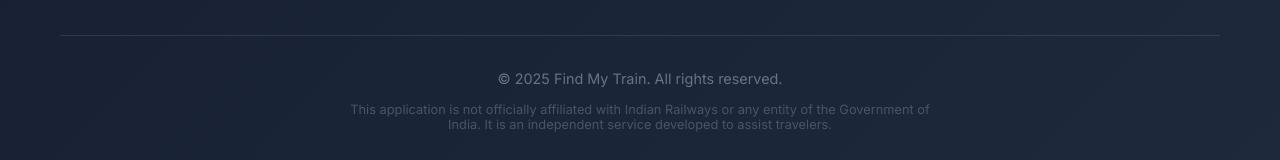
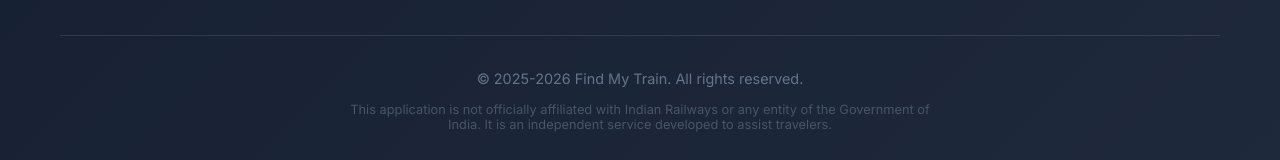
Before and after one commit to Deepak-at-Cognition/Find-My-Train, a React app: page / in a window 1280 px wide. Shown: the part 2052-2212 px from the top of the page. Built offline with nearby package versions, Linux system fonts and the light colour scheme; the HTML template or start-up script is replaced by a standard one.

Commit message:
Update copyright year in footer

```diff
--- a/src/App.js
+++ b/src/App.js
@@ -191,7 +191,7 @@ function App() {
       </div>
 
       <footer className="App-footer">
-        <p>&copy; 2025 Find My Train. All rights reserved.</p>
+        <p>&copy; 2025-2026 Find My Train. All rights reserved.</p>
         <p className="disclaimer">This application is not officially affiliated with Indian Railways or any entity of the Government of India. It is an independent service developed to assist travelers.</p>
       </footer>
     </div>
```
